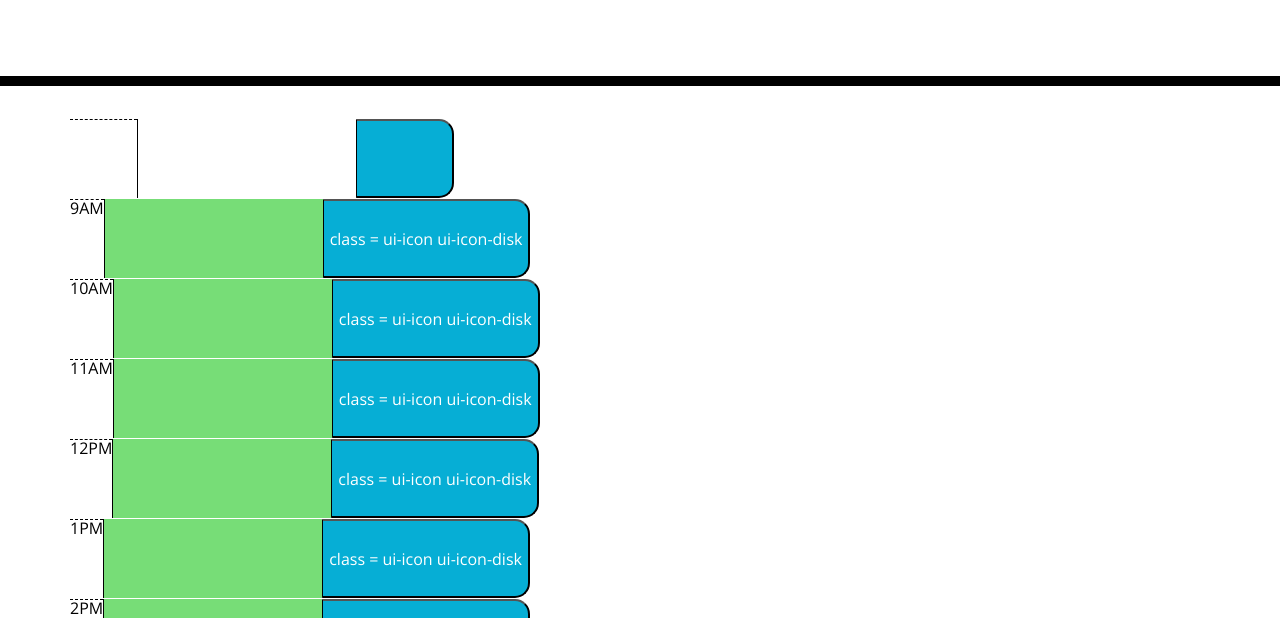
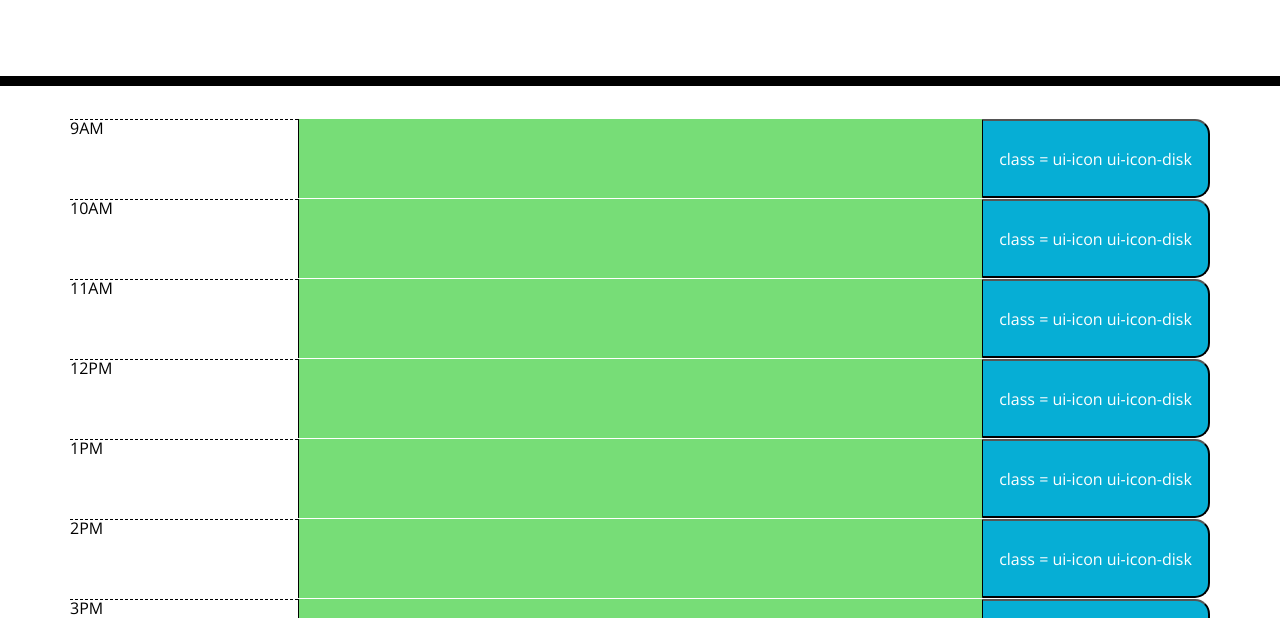
Before and after one commit to Jacqueline8996/DayPlanner, a plain HTML site: page index.html in a window 1280 px wide. Shown: the part 182-800 px from the top of the page. Drawn offline with nearby package versions, Linux system fonts and the light colour scheme.

Commit message:
fixed format

```diff
--- a/index.html
+++ b/index.html
@@ -31,21 +31,7 @@
     <div class="container">
       <!-- Timeblocks go here -->
         <div class="time-block">
-            <div class="row">
-
-                <div class="hour">
-                </div>
-
-                <textarea class="description">
-                </textarea>
-
-                <button class="saveBtn">
-                    <i></i>
-                </button>
-
-            </div>
         </div>
-
 
     </div>
 
--- a/style.css
+++ b/style.css
@@ -23,23 +23,31 @@ body {
 
   .description{
     white-space: pre-wrap;
+    margin-right:0;
+    margin-left:0;
+    width:60%;
   }
 
   .time-block{
     text-align: center;
     border-radius: 15px;
+
   }
 
   .row {
     white-space: pre-wrap;
     height: 80px;
-    border-top: 1px solid white;;
+    border-top: 1px solid white;
+
   }
 
   .hour {
     background-color: #ffffff;
     color: #000000;
     border-top: 1px dashed #000000;
+    margin-right:0;
+    margin-left:0;
+    width:20%;
   }
 
   .past {
@@ -63,6 +71,9 @@ body {
     border-bottom-right-radius: 15px;
     background-color: #06AED5;
     color: white;
+    margin-right:0;
+    margin-left:0;
+    width:20%;
   }
 
   .saveBtn i:hover {
```
